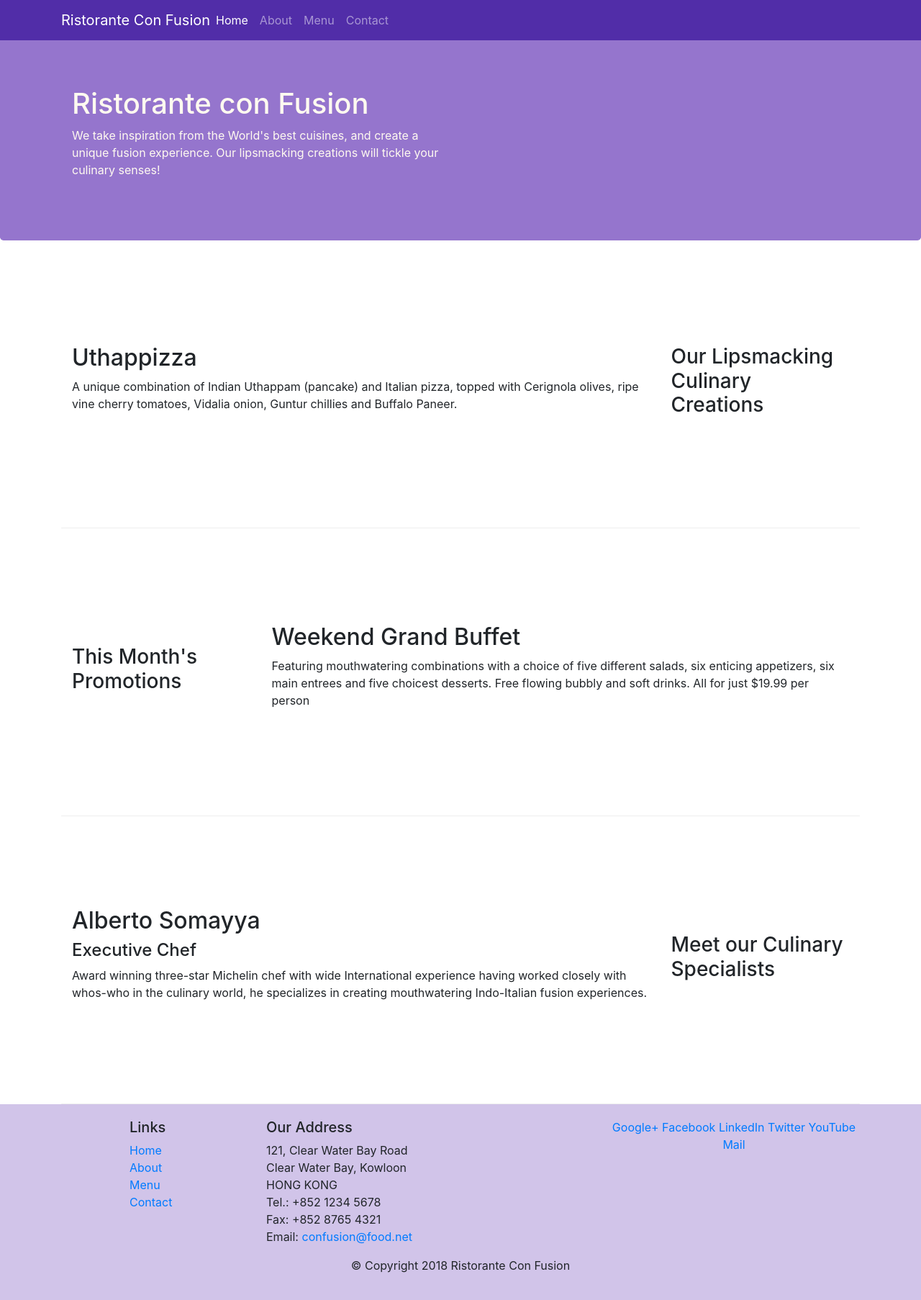
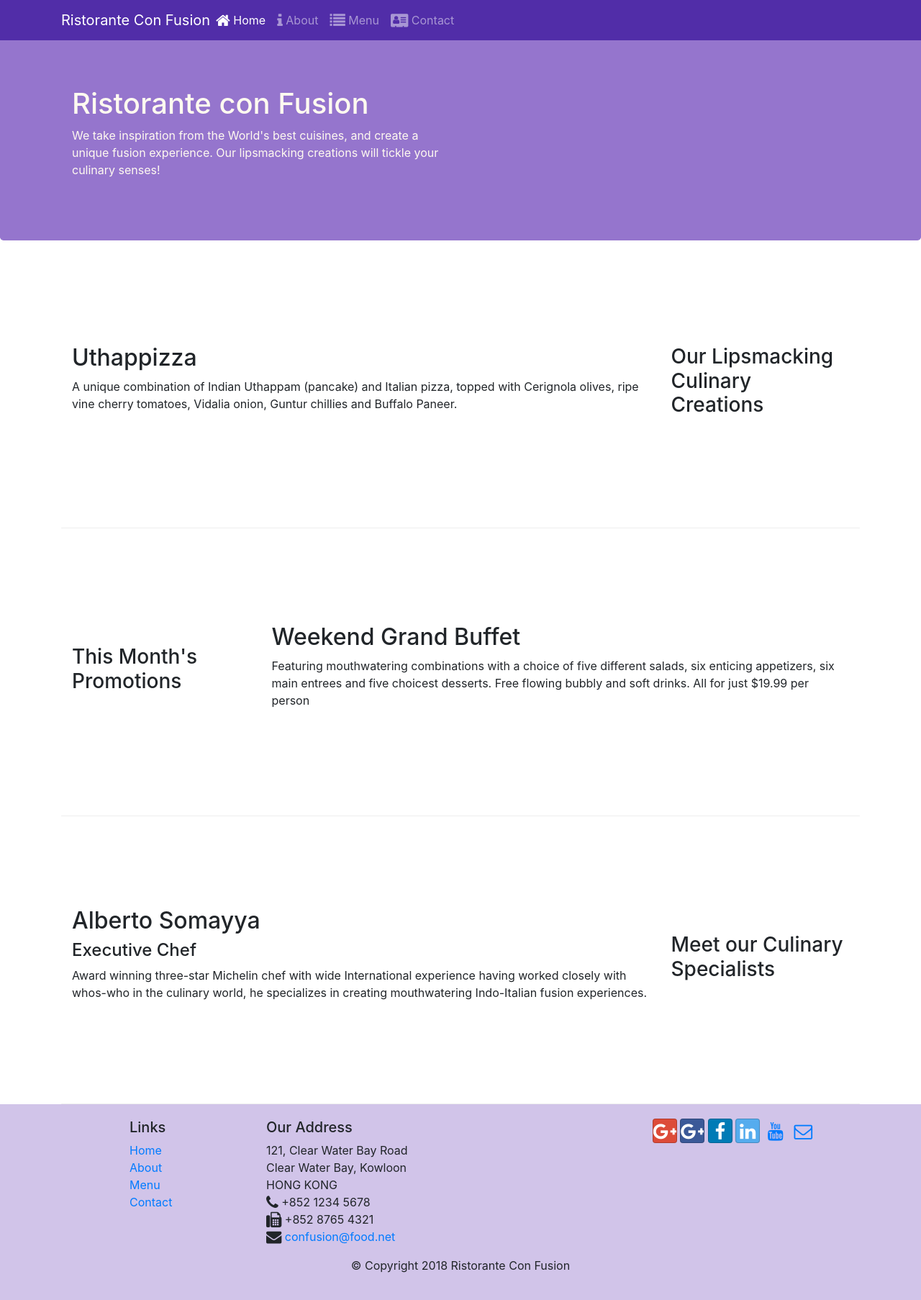
Before and after one commit to pixm22/conFusion, a website: page index.html in a window 1280 px wide. Shown: the whole page at 72% size. Drawn offline with nearby package versions, Linux system fonts and the light colour scheme.

Commit message:
icon-font

```diff
--- a/index.html
+++ b/index.html
@@ -10,7 +10,9 @@
 
     <!-- Bootstrap CSS -->
     <link rel="stylesheet" href="node_modules/bootstrap/dist/css/bootstrap.min.css">
-    <link rel="stylesheet" type="text/css" href="css/styles.css">
+    <link rel="stylesheet" href="node_modules/font-awesome/css/font-awesome.min.css">
+    <link rel="stylesheet" href="node_modules/bootstrap-social/bootstrap-social.css">
+    <link rel="stylesheet" href="css/styles.css">
     <title>Ristorante Con Fusion</title>
 </head>
 
@@ -23,10 +25,10 @@
         <a class="navbar-brand mr-auto" href="#">Ristorante Con Fusion</a>
         <div class="collapse navbar-collapse" id="Navbar">
             <ul class="navbar-nav mr-auto">
-                <li class="nav-item active"><a class="nav-link" href="#">Home</a></li>
-                <li class="nav-item"><a class="nav-link" href="./aboutus.html">About</a></li>
-                <li class="nav-item"><a class="nav-link" href="#">Menu</a></li>
-                <li class="nav-item"><a class="nav-link" href="#">Contact</a></li>
+                <li class="nav-item active"><a class="nav-link" href="#"><span class="fa fa-home fa-lg"></span> Home</a></li>
+                <li class="nav-item"><a class="nav-link" href="./aboutus.html"><span class="fa fa-info fa-lg"></span> About</a></li>
+                <li class="nav-item"><a class="nav-link" href="#"><span class="fa fa-list fa-lg"></span> Menu</a></li>
+                <li class="nav-item"><a class="nav-link" href="#"><span class="fa fa-address-card fa-lg"></span> Contact</a></li>
             </ul>
         </div><!-- .collapse -->
      </div><!-- .container -->
@@ -102,20 +104,21 @@
 		              121, Clear Water Bay Road<br>
 		              Clear Water Bay, Kowloon<br>
 		              HONG KONG<br>
-		              Tel.: +852 1234 5678<br>
-		              Fax: +852 8765 4321<br>
-		              Email: <a href="mailto:confusion@food.net">confusion@food.net</a>
+                      <!-- Can use span or i for icon -->
+		              <span class="fa fa-phone fa-lg"></span> +852 1234 5678<br>
+		              <i class="fa fa-fax fa-lg"></i> +852 8765 4321<br>
+		              <i class="fa fa-envelope fa-lg"></i> <a href="mailto:confusion@food.net">confusion@food.net</a>
 		           </address>
                 </div><!-- .col-7 col-sm-5 -->
 
                 <div class="col-12 col-sm-4 align-self-ocenter">
-                    <div class="text-center">
-                        <a href="http://google.com/+">Google+</a>
-                        <a href="http://www.facebook.com/profile.php?id=">Facebook</a>
-                        <a href="http://www.linkedin.com/in/">LinkedIn</a>
-                        <a href="http://twitter.com/">Twitter</a>
-                        <a href="http://youtube.com/">YouTube</a>
-                        <a href="mailto:">Mail</a>
+                     <div class="text-center">
+                        <a class="btn btn-social-icon btn-google" href="http://google.com/+"><i class="fa fa-google-plus fa-lg"></i></a>
+                        <a class="btn btn-social-icon btn-facebook" href="http://www.facebook.com/profile.php?id="><i class="fa fa-google-plus fa-lg"></i></a>
+                        <a class="btn btn-social-icon btn-linkedin" href="http://www.linkedin.com/in/"><i class="fa fa-facebook fa-lg"></i></a>
+                        <a class="btn btn-social-icon btn-twitter" href="http://twitter.com/"><i class="fa fa-linkedin fa-lg"></i></a>
+                        <a class="btn btn-social-icon btn-youtube" href="http://youtube.com/"><i class="fa fa-youtube fa-lg"></i></a>
+                        <a class="btn btn-social-icon" href="mailto:"><i class="fa fa-envelope-o fa-lg"></i></a>
                     </div>
                 </div><!-- .col-12 col-sm-4 -->
 
--- a/package.json
+++ b/package.json
@@ -15,6 +15,8 @@
   },
   "dependencies": {
     "bootstrap": "^4.0.0",
+    "bootstrap-social": "^5.1.1",
+    "font-awesome": "^4.7.0",
     "jquery": "^3.3.1",
     "popper.js": "^1.12.9"
   }
```
Also changed, not shown: aboutus.html (+16 -13 lines), 1 other file.
